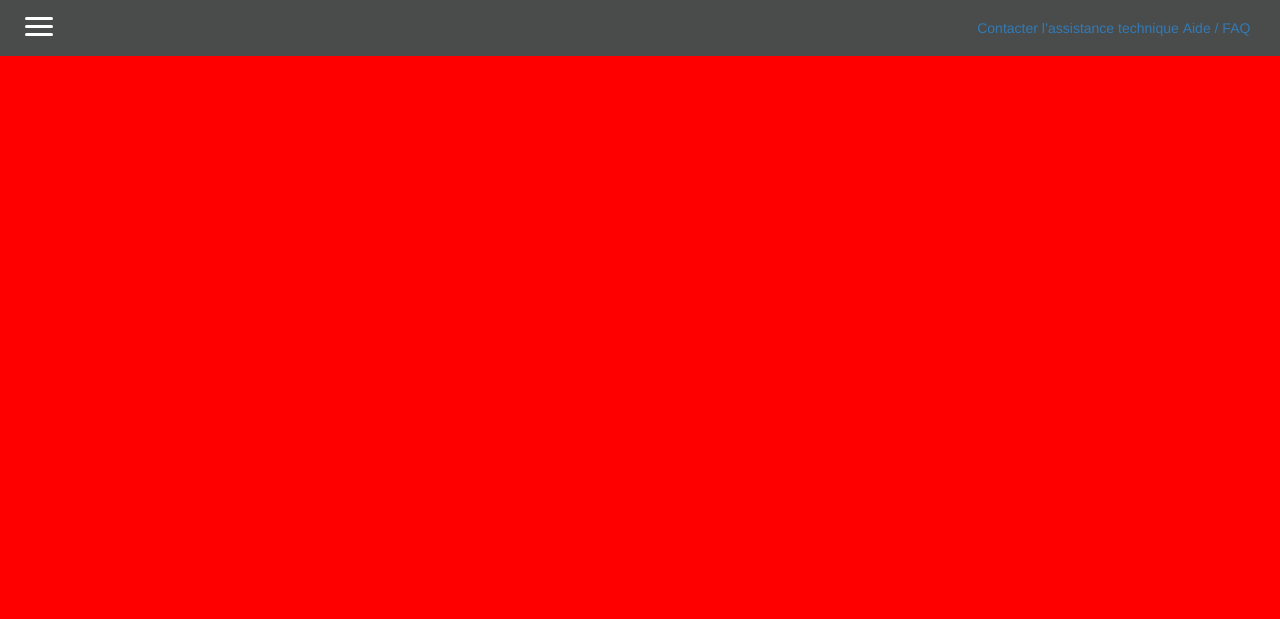
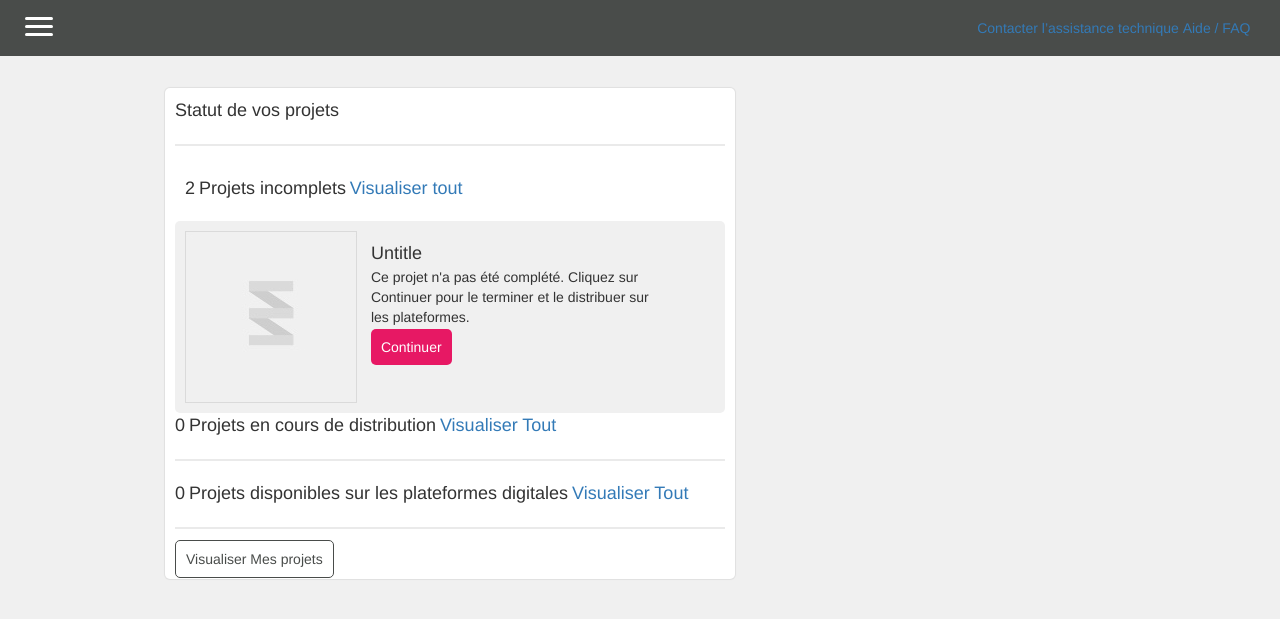
Before and after one commit to sbociot/work_wene, a PHP site: page / in a window 1280 px wide. Shown: the top 619 px of the page. Run offline with PHP 8.4, Linux system fonts and the light colour scheme; some libraries are stand-ins or nearby versions.

Commit message:
status updated

```diff
--- a/index.php
+++ b/index.php
@@ -27,4 +27,56 @@
  			</nav>
  		</div>
 </div>
+<div class="main_content">
+  <div class="content">
+    <ul class="content_wrapper">
+      <li>
+        <div class="project">
+          <span>Statut de vos projets</span>
+            <hr></hr>
+              <div class="project_status">
+                <span></span>
+                <span></span>
+                <span></span>
+              </div>
+              <div class="top_bar_status">
+                <span>2</span>
+                <span>Projets incomplets</span>
+                <span><a href="#">Visualiser tout</a></span>
+              </div>
+              <div class="status_content_wrapper">
+                <div class="status_image">
+                  <img src="images/no-image-small (1).jpg" alt="Stat">
+                </div>
+                <div class="status_infos">
+                  <span> Untitle</span>
+                    <p>Ce projet n'a pas été complété. Cliquez sur Continuer pour le terminer et le distribuer sur les plateformes.</p>
+                    <a href="#">Continuer</a>
+                </div>
+              </div>
+              <div class="projet_encour">
+                <span>0</span>
+                <span>Projets en cours de distribution</span>
+                <span><a href="#">Visualiser Tout</a></span>
+              </div>
+              <hr>
+              <div class="projet_disponible">
+                <span>0</span>
+                <span>Projets disponibles sur les plateformes digitales</span>
+                <span><a href="#">Visualiser Tout</a></span>
+              </div>
+              <hr>
+              <div class="vos_projets">
+                <a href="#">Visualiser Mes projets</a>
+              </div>
+          </div>
+      </li>
+      <li></li>
+      <li></li>
+      <li></li>
+      <li></li>
+      <li></li>
+    </ul>
+  </div>
+</div>
 <?php require 'views/footer.php'; ?>
--- a/style/style.css
+++ b/style/style.css
@@ -1,21 +1,17 @@
-/* line 1, ../style/style.sass */
 * {
   margin: 0;
   padding: 0;
   box-sizing: border-box;
 }
 
-/* line 6, ../style/style.sass */
 body {
-  background-color: red;
+  background-color: #f0f0f0;
 }
 
-/* line 10, ../style/style.sass */
 a:hover {
   text-decoration: none;
 }
 
-/* line 12, ../style/style.sass */
 .header_container {
   background-color: #494c4a;
   height: 56px;
@@ -23,7 +19,6 @@ a:hover {
   width: 100%;
 }
 
-/* line 17, ../style/style.sass */
 .header_container .menu-toggle {
   padding: 1.8em;
   position: absolute;
@@ -31,7 +26,6 @@ a:hover {
   height: 56px;
 }
 
-/* line 22, ../style/style.sass */
 .header_container .hamburger, .header_container .hamburger::before, .header_container .hamburger::after {
   background: white;
   height: 3px;
@@ -41,17 +35,14 @@ a:hover {
   display: block;
 }
 
-/* line 29, ../style/style.sass */
 .header_container .hamburger::before {
   transform: translateY(8px);
 }
 
-/* line 32, ../style/style.sass */
 .header_container .hamburger::after {
   transform: translateY(-11px);
 }
 
-/* line 35, ../style/style.sass */
 .site-top-nav {
   width: 300px;
   position: absolute;
@@ -59,28 +50,24 @@ a:hover {
   top: 1%;
 }
 
-/* line 40, ../style/style.sass */
 .site-top-nav .top-menu {
   padding: 10px;
 }
 
-/* line 42, ../style/style.sass */
 .site-top-nav .top-menu li {
   list-style: none;
   display: inline-block;
 }
 
-/* line 47, ../style/style.sass */
 .mysideNav {
   width: 200px;
   position: absolute;
   background: white;
   margin-left: -200px;
-  transition: linear .1s;
+  transition: ease .2s;
   height: 100%;
 }
 
-/* line 54, ../style/style.sass */
 .mysideNav h1 {
   font-size: 30px;
   font-weight: bold;
@@ -90,7 +77,6 @@ a:hover {
   padding: 20px;
 }
 
-/* line 61, ../style/style.sass */
 .mysideNav h1 span {
   color: #EE2C6C;
   border-bottom: 6px solid #575756;
@@ -98,49 +84,125 @@ a:hover {
   vertical-align: top;
 }
 
-/* line 67, ../style/style.sass */
 .mysideNav .menu li {
   padding: 10px;
 }
 
-/* line 69, ../style/style.sass */
 .mysideNav .menu li:nth-of-type(8) {
   text-align: center;
   background-color: #EE2C6C;
 }
 
-/* line 72, ../style/style.sass */
 .mysideNav .menu li:nth-of-type(8) a {
   color: white;
 }
 
-/* line 76, ../style/style.sass */
 .mysideNav .menu a {
   color: #6a6a6a;
 }
 
-/* line 80, ../style/style.sass */
 .open_sideNav {
   margin-left: 200px;
   width: 90%;
 }
 
-/* line 83, ../style/style.sass */
 .open_sideNav .hamburger, .open_sideNav .header_container .hamburger::before, .header_container .open_sideNav .hamburger::before, .open_sideNav .header_container .hamburger::after, .header_container .open_sideNav .hamburger::after {
   transform: rotate(360deg);
-  transition: linear .1s;
+  transition: ease .2s;
 }
 
-/* line 88, ../style/style.sass */
 .open_sideNav .hamburger::before {
   width: 50%;
   top: 0;
   transform: translateX(-2px) translateY(4px) rotate(45deg);
 }
 
-/* line 92, ../style/style.sass */
 .open_sideNav .hamburger::after {
   width: 50%;
   bottom: 0;
   transform: translateX(-1px) translateY(-7.8px) rotate(-45deg);
 }
+
+.hr_normalize, .main_content .content .content_wrapper li .project hr {
+  height: 2px;
+  border: none;
+  background: #eaeaea;
+}
+
+.main_content {
+  width: auto;
+  margin-top: 2.5%;
+}
+
+.main_content .content {
+  width: 950px;
+  margin: 0 auto;
+  transition: ease .2s;
+}
+
+.main_content .content .content_wrapper li {
+  list-style-type: none;
+}
+
+.main_content .content .content_wrapper li .project {
+  width: 570px;
+  background-color: white;
+  border-radius: 5px;
+  box-shadow: 0 0 1px 1px rgba(0, 0, 0, 0.07);
+  padding: 10px;
+}
+
+.main_content .content .content_wrapper li .project span {
+  font-size: 1.8rem;
+  font-weight: 400;
+}
+
+.main_content .content .content_wrapper li .top_bar_status {
+  padding: 10px;
+  margin-bottom: 10px;
+}
+
+.main_content .content .content_wrapper li .status_image {
+  width: 172px;
+}
+
+.main_content .content .content_wrapper li .status_infos {
+  width: 300px;
+  padding: 10px;
+  vertical-align: top;
+}
+
+.main_content .content .content_wrapper li .status_infos a {
+  background-color: #e71864;
+  color: white;
+  border-radius: 5px;
+  font-weight: 200;
+  padding: 10px;
+}
+
+.main_content .content .content_wrapper li .status_infos a:hover {
+  background-color: #ec4d88;
+  text-decoration: none;
+}
+
+.main_content .content .content_wrapper li .status_content_wrapper {
+  background-color: #f0f0f0;
+  border-radius: 5px;
+  padding: 10px;
+}
+
+.main_content .content .content_wrapper li .status_content_wrapper div {
+  display: inline-block;
+}
+
+.main_content .content .content_wrapper .vos_projets a {
+  border: 1px solid #494c4a;
+  border-radius: 5px;
+  color: #494c4a;
+  padding: 10px;
+}
+
+.main_content .content .content_wrapper .vos_projets a:hover {
+  color: white;
+  background-color: #494c4a;
+}
--- a/style/style.sass
+++ b/style/style.sass
@@ -4,7 +4,7 @@
   box-sizing: border-box
 
 body
-  background-color: red
+  background-color: #f0f0f0
   // arrow left hamburger menu
 
 a:hover
@@ -49,7 +49,7 @@ a:hover
   position: absolute
   background: white
   margin-left: -200px
-  transition: linear .1s
+  transition: ease .2s
   height: 100%
   h1
     font-size: 30px
@@ -82,7 +82,7 @@ a:hover
   width: 90%
   .hamburger
     transform: rotate(360deg)
-    transition: linear .1s
+    transition: ease .2s
 
 
   .hamburger::before
@@ -94,3 +94,63 @@ a:hover
     bottom: 0
     transform: translateX(-1px) translateY(-7.8px) rotate(-45deg)
 // fin hambeurger
+.hr_normalize
+  height: 2px
+  border: none
+  background: #eaeaea
+
+.main_content
+  width: auto
+  margin-top: 2.5%
+  .content
+    width: 950px
+    margin: 0 auto
+    // background-color: red
+    transition:  ease .2s
+    .content_wrapper
+      li
+        list-style-type: none
+        .project
+            width: 570px
+            background-color: white
+            border-radius: 5px
+            box-shadow: 0 0 1px 1px rgba(0,0,0,.07)
+            padding: 10px
+            span
+              font-size: 1.8rem
+              font-weight: 400
+            hr
+              @extend .hr_normalize
+        .top_bar_status
+          padding: 10px
+          margin-bottom: 10px
+        .status_image
+          width: 172px
+        .status_infos
+          width: 300px
+          padding: 10px
+          vertical-align: top
+          a
+            background-color: #e71864
+            color: white
+            border-radius: 5px
+            font-weight: 200
+            padding: 10px
+            &:hover
+              background-color: #ec4d88
+              text-decoration: none
+        .status_content_wrapper
+          background-color: #f0f0f0
+          border-radius: 5px
+          padding: 10px
+          div
+            display: inline-block
+      .vos_projets
+        a
+          border: 1px solid #494c4a
+          border-radius: 5px
+          color: #494c4a
+          padding: 10px
+          &:hover
+            color: white
+            background-color: #494c4a
```
Also changed, not shown: style/style.compact.css (+52 -22 lines), style/style.min.css (added, +1 -0 lines), style/style.nested.css (+59 -25 lines), images/no-image-small (1).jpg (added).
